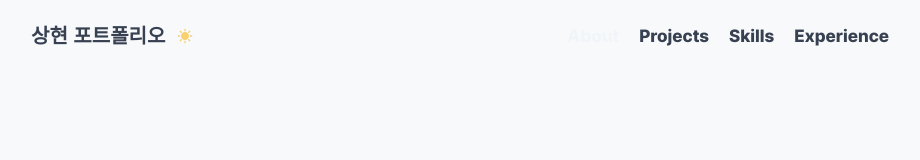
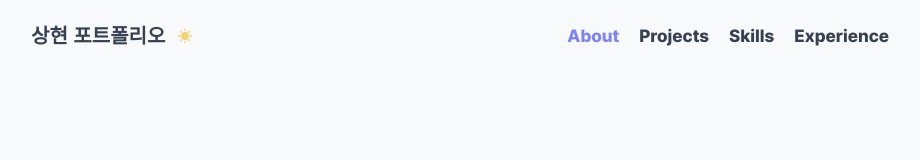
Before and after one commit to sanghyeonLee2/sanghyeon.dev, a Next.js app: page / in a window 1280 px wide. Shown: the top 160 px of the page, without its empty margins (176-1096 px from the left). Built offline with nearby package versions, Linux system fonts and the light colour scheme; a web font is replaced by a local one.

Commit message:
design: 색 관련 css 변수 추가

```diff
--- a/src/styles/theme.css
+++ b/src/styles/theme.css
@@ -1,8 +1,13 @@
 :root {
   --color-bg: #f8f9fa;
+  --color-sub-bg: #f3f4f6;
   --color-bg-hover: rgba(0, 0, 0, 0.05);
+  --color-btn-bg:#F8F9FA;
   --color-text: #374151;
-  --color-primary: #f1f5f9;
+  --color-primary: #7C83FD;
+  //F5A623: 주황, 7C83FD 퍼플
+
+  --color-modal-bg: #ffffff;
 
   --color-accent: #6b7280;
 
@@ -48,12 +53,14 @@
 }
 
 html.dark {
-  --color-bg: #0f172a;
+  --color-bg: #13161c;
+  --color-sub-bg: #292c31;
+  --color-btn-bg:#4C5270;
   --color-bg-hover: rgba(255, 255, 255, 0.08);
   --color-text: #e2e8f0;
 
-  --color-primary: #1e293b;
-
+  --color-primary: #7C83FD;
+  --color-modal-bg: #1e293b;
   --color-accent: #9ca3af;
 
   --color-button-bg: #374151;
```
